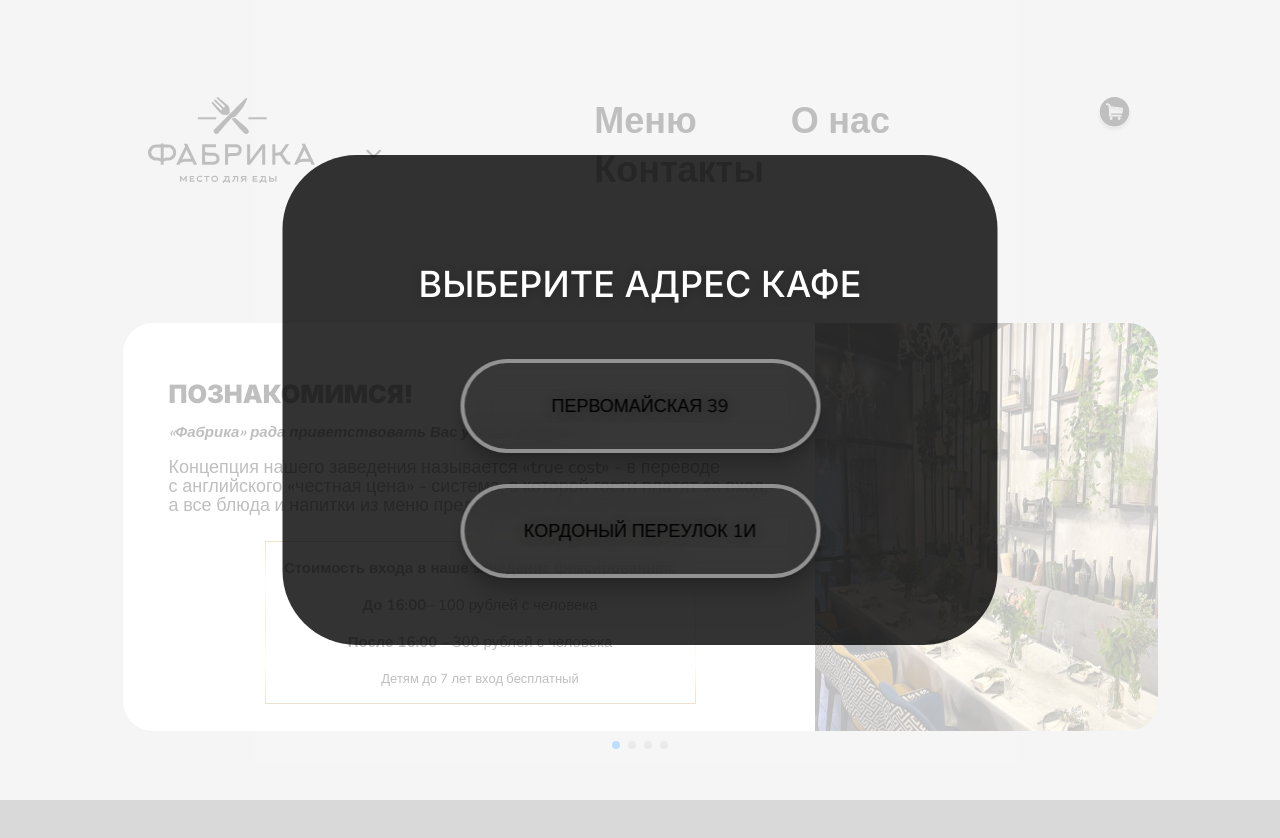
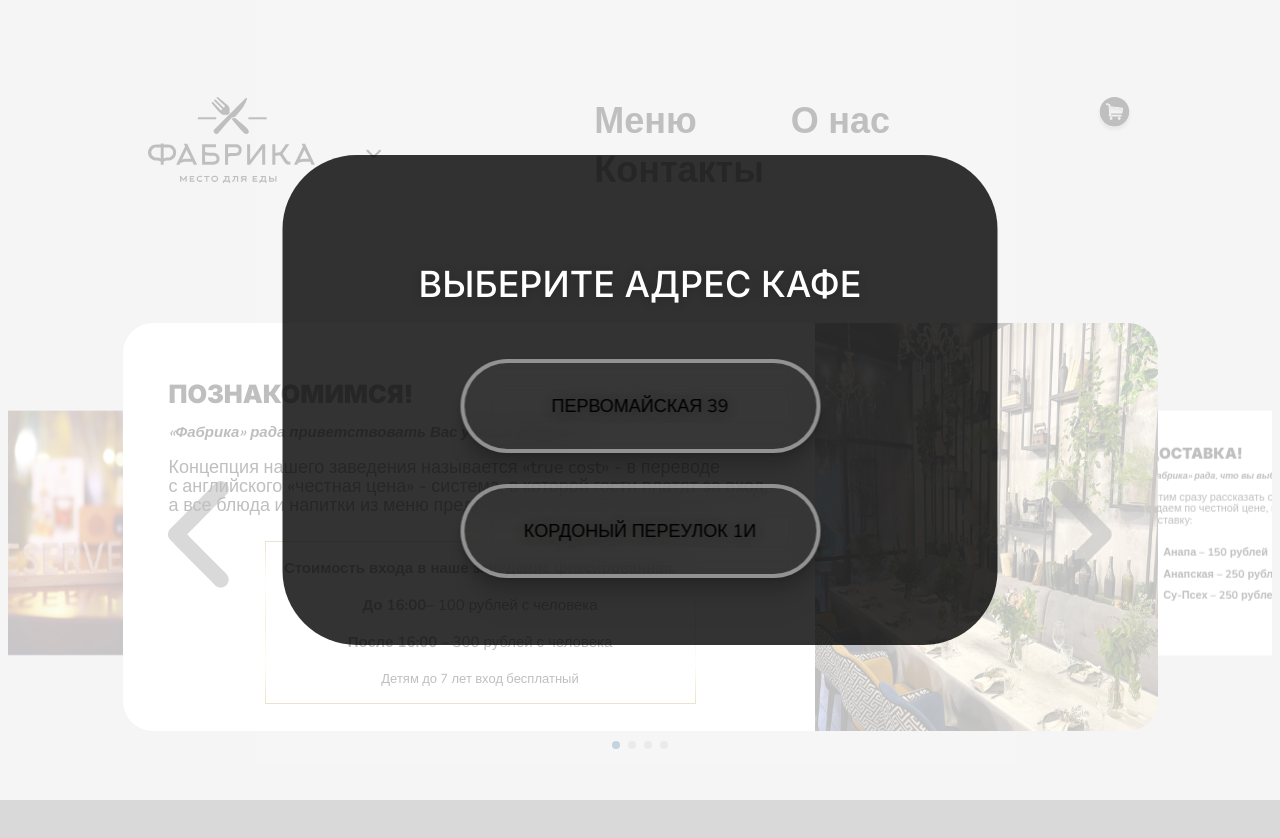
Before and after one commit to Julianbgs/Fabrika, a React (Create React App) app: page / in a window 1280 px wide. Shown: the top 838 px of the page. Built offline with nearby package versions, Linux system fonts and the light colour scheme.

Commit message:
[~] add navigation and pagination

```diff
--- a/src/main/Components/AchieveSlider/AchieveSlider.scss
+++ b/src/main/Components/AchieveSlider/AchieveSlider.scss
@@ -181,3 +181,89 @@
     border-radius: 0 30px 30px 0;
   }
 }
+
+.swiper_container {
+  position: relative!important;
+  z-index: 10!important;
+}
+
+@media (max-width: 500px) {
+}
+
+.swiper-slide-shadow-left,
+.swiper-slide-shadow-right {
+  display: none;
+}
+
+.slider-controler {
+  display: flex;
+  align-items: center;
+  justify-content: center;
+}
+
+.swiper-slide {
+  position: relative;
+  z-index: 11;
+}
+
+.slider-controler {
+  position: relative;
+  z-index: 12;
+}
+
+.slider-controler .swiper-button-next {
+  position: absolute;
+  top: -280px!important;
+  right: 150px;
+}
+
+@media (max-width: 990px) {
+  .slider-controler .swiper-button-next {
+    left: 70% !important;
+    transform: translateX(-70%) !important;
+  }
+}
+
+@media (max-width: 450px) {
+  .slider-controler .swiper-button-next {
+    left: 50% !important;
+    transform: translateX(-50%) !important;
+  }
+}
+
+@media (max-width: 990px) {
+  .slider-controler .swiper-button-prev {
+    left: 30% !important;
+    transform: translateX(-30%) !important;
+  }
+}
+
+@media (max-width: 450px) {
+  .slider-controler .swiper-button-prev {
+    left: 20% !important;
+    transform: translateX(-20%) !important;
+  }
+}
+
+.slider-controler .slider-arrow {
+  width: 71px;
+  height: 40px;
+}
+
+.swiper-button-prev {
+  position: absolute;
+  top: -280px!important;
+  left: 160px;
+}
+
+.slider-controler .slider-arrow::after {
+  content: '';
+}
+
+.swiper-pagination .swiper-pagination-bullet {
+  filter: drop-shadow(0px 8px 24px rgba(18, 28, 53, 0.1));
+}
+
+.swiper-pagination .swiper-pagination-bullet-active {
+  background: #194F7E;
+}
--- a/src/main/Components/AchieveSlider/AchieveSlider.tsx
+++ b/src/main/Components/AchieveSlider/AchieveSlider.tsx
@@ -1,11 +1,13 @@
 import React from "react";
 import {Swiper, SwiperSlide} from 'swiper/react';
-import {Navigation, Pagination, Scrollbar, A11y} from 'swiper/modules';
+import {Navigation, Pagination, EffectCoverflow } from 'swiper/modules';
 
 import slideFirst from '../../../assets/images/slider/slide1.png';
 import slideSecond from '../../../assets/images/slider/slide2.png';
 import slideThird from '../../../assets/images/slider/slide3.png';
 import slideFourth from '../../../assets/images/slider/slide4.png';
+import arrRight from '../../../assets/images/slider/arr-right.png';
+import arrLeft from '../../../assets/images/slider/arr-left.png';
 
 import './AchieveSlider.scss'
 import 'swiper/css';
@@ -16,14 +18,29 @@ export function AchievmentSlider(props: any) {
         <div className="slider">
             <Swiper
 
-                modules={[Pagination, Navigation, Scrollbar]}
-                navigation
+                modules={[Pagination, Navigation, EffectCoverflow]}
+                effect={'coverflow'}
+                grabCursor={true}
+                centeredSlides={true}
+                navigation={{
+                    nextEl: '.swiper-button-next',
+                    prevEl: '.swiper-button-prev',
+                    clickable: true,
+                }}
                 pagination={{clickable: true}}
-                scrollbar={{draggable: true}}
                 loop={true}
                 spaceBetween={50}
                 slidesPerView={1}
-                onSlideChange={() => console.log('slide change')}
+                coverflowEffect={
+                    {
+                        rotate: 0,
+                        stretch: 0,
+                        depth: 110,
+                        modifier: 7,
+                    }
+                }
+
+                className="swiper_container"
             >
                 <SwiperSlide>
                     <div className="slide">
@@ -122,6 +139,16 @@ export function AchievmentSlider(props: any) {
                         </div>
                     </div>
                 </SwiperSlide>
+
+                <div className="slider-controler">
+                    <div className="swiper-button-prev slider-arrow">
+                        <img src={arrLeft} alt="arr left"/>
+                    </div>
+                    <div className="swiper-button-next slider-arrow">
+                        <img src={arrRight} alt="arr right"/>
+                    </div>
+                    <div className="swiper-pagination" />
+                </div>
             </Swiper>
         </div>
     )
--- a/src/main/Components/ChooseAddressModal/ChooseRestaurant.scss
+++ b/src/main/Components/ChooseAddressModal/ChooseRestaurant.scss
@@ -1,5 +1,10 @@
 body, html {
     height: 100%;
+}
+
+.ReactModalPortal {
+    position: relative;
+    z-index: 15;
 }
 
 .choose {
```
Also changed, not shown: src/assets/images/slider/arr-left.png (added), src/assets/images/slider/arr-right.png (added).
